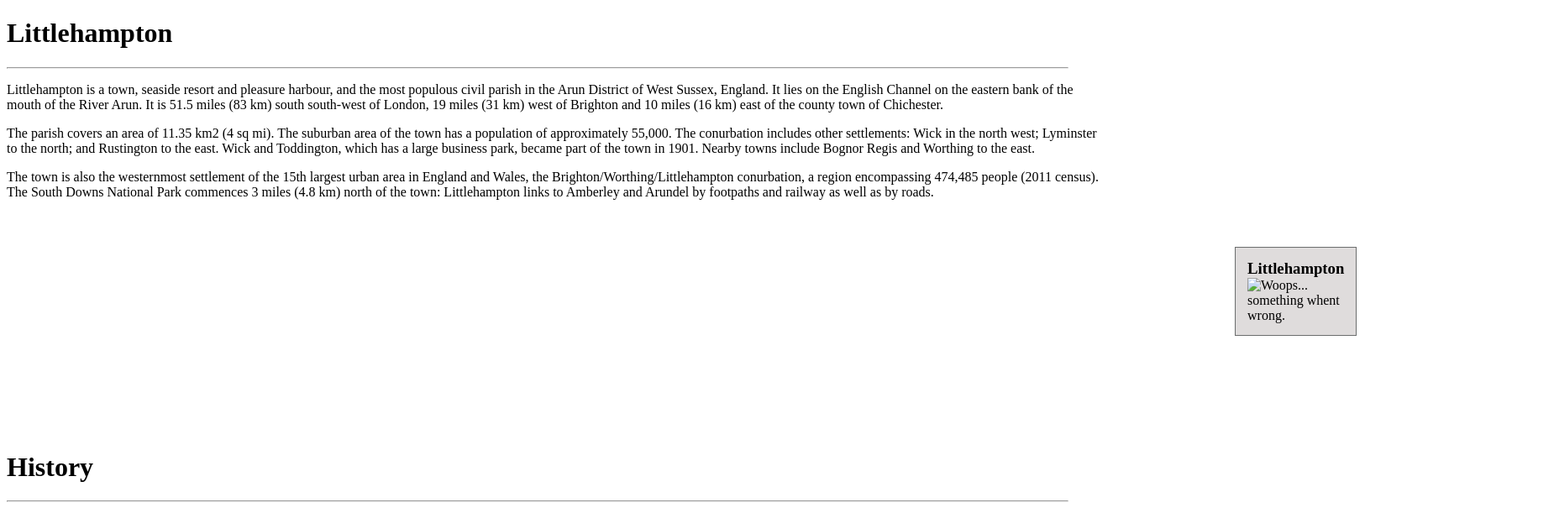
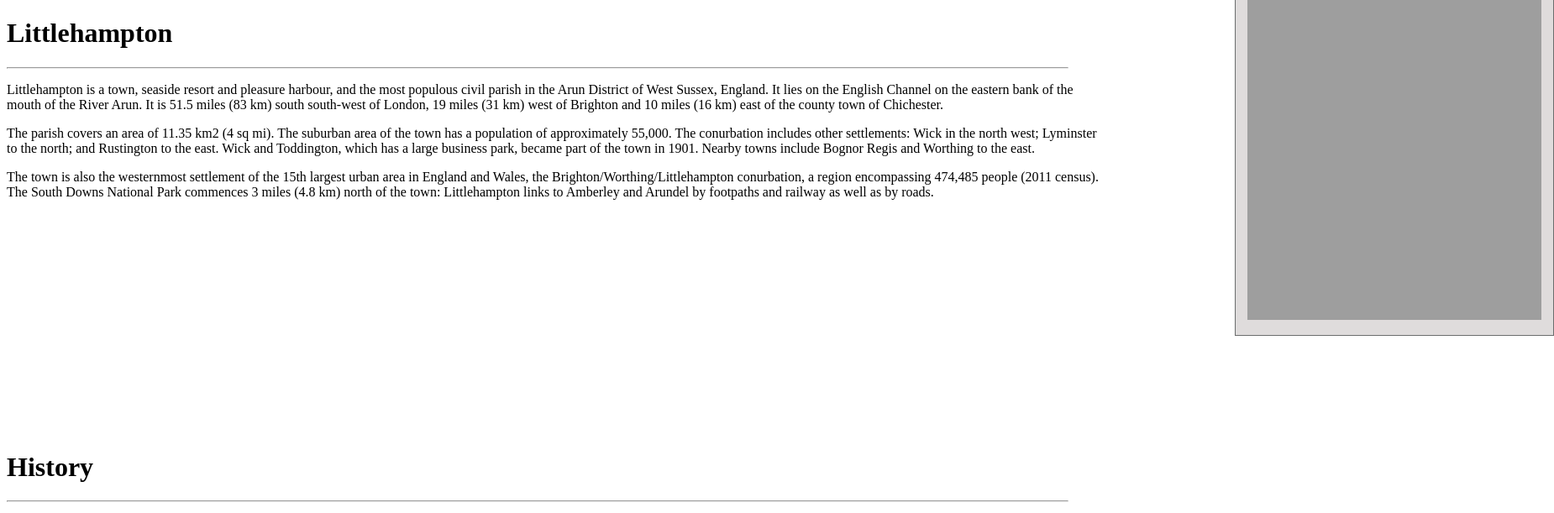
Before and after one commit to Whatever-pro/Littlehampton, a plain HTML site: page littlehampton.html in a window 1280 px wide. Shown: the top 611 px of the page at 84% size, 1850 px wide, since content can reach past the window. Drawn offline with Linux system fonts and the light colour scheme; the site is published under a folder, as on GitHub Pages, so addresses that start at the root find nothing.

Commit message:
Update littlehampton.html

```diff
--- a/littlehampton.html
+++ b/littlehampton.html
@@ -44,7 +44,7 @@
 <body>
     <div class="photo">
         <h3 class="H-3">Littlehampton</h3>
-        <img src='/West_Sussex_UK_location_map.svg' alt="Woops... something
+        <img src='./West_Sussex_UK_location_map.svg' alt="Woops... something
         whent wrong." height="400px" width="350px"
         >
 
```
